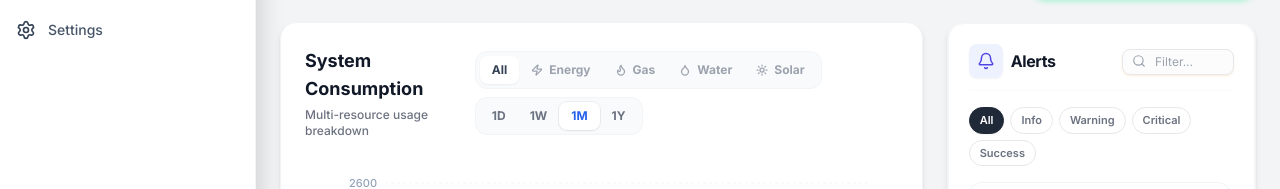
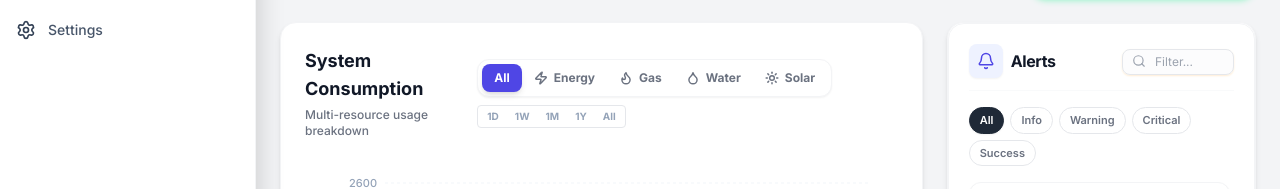
Before and after one commit to shubhu9921/embel-AMR-Frontend, a React (Vite) app: page / in a window 1280 px wide. Shown: the part 404-593 px from the top of the page. Built offline with nearby package versions, Linux system fonts and the light colour scheme; grey boxes are pictures that could not be loaded.

Commit message:
Updated dashboard and alert pages

```diff
--- a/src/pages/Alerts.jsx
+++ b/src/pages/Alerts.jsx
@@ -74,18 +74,28 @@ export default function AlertsPage() {
         {/* Controls */}
         <div className="bg-white p-4 rounded-xl border border-gray-200 shadow-sm flex flex-col sm:flex-row gap-4 items-center justify-between">
           <div className="flex items-center gap-2 w-full sm:w-auto overflow-x-auto pb-2 sm:pb-0 [&::-webkit-scrollbar]:hidden [-ms-overflow-style:'none'] [scrollbar-width:'none']">
-            {['all', 'critical', 'warning', 'info', 'success'].map((type) => (
+            {['all', 'critical', 'warning', 'info', 'success'].map((type) => {
+              const hoverStyles = {
+                all: 'hover:bg-slate-100 hover:text-slate-900 hover:border-slate-300',
+                critical: 'hover:bg-red-50 hover:text-red-600 hover:border-red-200',
+                warning: 'hover:bg-amber-50 hover:text-amber-600 hover:border-amber-200',
+                info: 'hover:bg-blue-50 hover:text-blue-600 hover:border-blue-200',
+                success: 'hover:bg-emerald-50 hover:text-emerald-600 hover:border-emerald-200',
+              };
+
+              return (
                 <button
                   key={type}
                   onClick={() => setFilterType(type)}
                   className={`capitalize px-3 py-1.5 rounded-lg text-xs font-semibold transition-all border ${filterType === type
                     ? 'bg-slate-900 text-white border-slate-900 shadow-md'
-                  : 'bg-white text-gray-500 border-gray-200 hover:bg-orange-50 hover:text-orange-600 hover:border-orange-200'
+                    : `bg-white text-gray-500 border-gray-200 ${hoverStyles[type]}`
                     }`}
                 >
                   {type}
                 </button>
-            ))}
+              )
+            })}
           </div>
 
           <div className="relative w-full sm:w-64 group">
--- a/src/pages/Dashboard.jsx
+++ b/src/pages/Dashboard.jsx
@@ -7,7 +7,7 @@ import {
     AreaChart, Area, Tooltip, CartesianGrid, XAxis, YAxis,
     BarChart, Bar, Label
 } from "recharts";
-import { LayoutDashboard, Flame, Droplet, Zap, Wind, AlertTriangle, Info, CheckCircle, Maximize2, X, Gauge, Sun } from "lucide-react";
+import { LayoutDashboard, Flame, Droplet, Zap, Wind, AlertTriangle, Info, CheckCircle, Maximize2, X, Gauge, Sun, Activity } from "lucide-react";
 import { TimeFilter } from "./TimeFilter";
 import { AlertsPanel } from "./AlertsPanel";
 
@@ -268,49 +268,33 @@ export default function Dashboard() {
 
                             <div className="flex flex-wrap items-center gap-2">
                                 {/* Resource Selector */}
-                                <div className="flex bg-gray-50 p-1 rounded-xl border border-gray-100">
+                                <div className="flex bg-white p-1 rounded-xl border border-gray-100 shadow-sm">
                                     {[
-                                        { id: 'All', label: 'All', icon: LayoutDashboard, color: 'text-gray-600', activeBg: 'bg-white shadow-sm' },
-                                        { id: 'Energy', label: 'Energy', icon: Zap, color: 'text-emerald-600', activeBg: 'bg-emerald-50 text-emerald-700 shadow-sm ring-1 ring-emerald-100' },
-                                        { id: 'Gas', label: 'Gas', icon: Flame, color: 'text-orange-600', activeBg: 'bg-orange-50 text-orange-700 shadow-sm ring-1 ring-orange-100' },
-                                        { id: 'Water', label: 'Water', icon: Droplet, color: 'text-cyan-600', activeBg: 'bg-cyan-50 text-cyan-700 shadow-sm ring-1 ring-cyan-100' },
-                                        { id: 'Solar', label: 'Solar', icon: Sun, color: 'text-amber-600', activeBg: 'bg-amber-50 text-amber-700 shadow-sm ring-1 ring-amber-100' },
+                                        { id: 'All', label: 'All', icon: LayoutDashboard, activeBg: 'bg-indigo-600 text-white shadow-md', inactiveBg: 'hover:bg-indigo-50 text-gray-500' },
+                                        { id: 'Energy', label: 'Energy', icon: Zap, activeBg: 'bg-emerald-500 text-white shadow-md', inactiveBg: 'hover:bg-emerald-50 text-gray-500' },
+                                        { id: 'Gas', label: 'Gas', icon: Flame, activeBg: 'bg-orange-500 text-white shadow-md', inactiveBg: 'hover:bg-orange-50 text-gray-500' },
+                                        { id: 'Water', label: 'Water', icon: Droplet, activeBg: 'bg-cyan-500 text-white shadow-md', inactiveBg: 'hover:bg-cyan-50 text-gray-500' },
+                                        { id: 'Solar', label: 'Solar', icon: Sun, activeBg: 'bg-amber-500 text-white shadow-md', inactiveBg: 'hover:bg-amber-50 text-gray-500' },
                                     ].map(res => (
                                         <button
                                             key={res.id}
                                             onClick={() => setActiveResource(res.id)}
                                             className={`
-                                                flex items-center gap-1.5 px-3 py-1.5 text-xs font-bold rounded-lg transition-all
+                                                flex items-center gap-1.5 px-3 py-1.5 text-xs font-bold rounded-lg transition-all duration-300
                                                 ${activeResource === res.id
                                                     ? res.activeBg
-                                                    : 'text-gray-400 hover:text-gray-600 hover:bg-gray-200/50'
+                                                    : res.inactiveBg
                                                 }
                                             `}
                                         >
-                                            {res.id !== 'All' && <res.icon size={12} strokeWidth={2.5} />}
+                                            {res.id !== 'All' && <res.icon size={14} strokeWidth={2.5} />}
                                             {res.label}
                                         </button>
                                     ))}
                                 </div>
 
                                 {/* Time Filter */}
-                                <div className="flex bg-gray-50 p-1 rounded-xl border border-gray-100">
-                                    {['1D', '1W', '1M', '1Y'].map(range => (
-                                        <button
-                                            key={range}
-                                            onClick={() => setConsumptionTimeRange(range)}
-                                            className={`
-                                                px-3 py-1.5 text-xs font-bold rounded-lg transition-all
-                                                ${consumptionTimeRange === range
-                                                    ? 'bg-white text-blue-600 shadow-sm ring-1 ring-black/5'
-                                                    : 'text-gray-500 hover:text-gray-700 hover:bg-gray-200/50'
-                                                }
-                                            `}
-                                        >
-                                            {range}
-                                        </button>
-                                    ))}
-                                </div>
+                                <TimeFilter selected={consumptionTimeRange} onChange={setConsumptionTimeRange} showAll={true} />
                             </div>
                         </div>
                         <div className="flex-1 w-full min-h-0">
@@ -385,9 +369,19 @@ export default function Dashboard() {
                         <span className="text-sm uppercase tracking-wide">Live System Parameters</span>
                     </div>
                     <div className="flex-1 grid grid-cols-2 md:grid-cols-3 lg:grid-cols-6 gap-4 w-full">
-                        {systemParameters.map((p, i) => (
-                            <div key={i} className="flex flex-col bg-white p-3 rounded-xl border border-gray-200 shadow-md hover:shadow-xl hover:-translate-y-1 hover:border-blue-300 transition-all duration-300 cursor-pointer group">
-                                <span className="text-[10px] text-gray-500 font-bold uppercase tracking-wider mb-1 group-hover:text-blue-600 transition-colors">{p.label}</span>
+                        {[
+                            { label: 'Grid Freq', value: '50.02 Hz', icon: Activity, color: 'emerald', theme: 'to-emerald-100/60' },
+                            { label: 'Water Pres', value: '3.4 bar', icon: Droplet, color: 'cyan', theme: 'to-cyan-100/60' },
+                            { label: 'Gas PSI', value: '2.1 psi', icon: Flame, color: 'orange', theme: 'to-orange-100/60' },
+                            { label: 'Solar Out', value: '4.2 kW', icon: Sun, color: 'amber', theme: 'to-amber-100/60' },
+                            { label: 'Avg Temp', value: '24°C', icon: Info, color: 'blue', theme: 'to-blue-100/60' },
+                            { label: 'Humidity', value: '45%', icon: Wind, color: 'indigo', theme: 'to-indigo-100/60' },
+                        ].map((p, i) => (
+                            <div key={i} className={`flex flex-col bg-gradient-to-br from-white ${p.theme} p-3 rounded-xl border border-gray-200 shadow-md hover:shadow-lg hover:-translate-y-1 hover:border-${p.color}-300 transition-all duration-300 cursor-pointer group`}>
+                                <div className="flex items-center justify-between mb-2">
+                                    <span className={`text-[10px] text-gray-500 font-bold uppercase tracking-wider group-hover:text-${p.color}-600 transition-colors`}>{p.label}</span>
+                                    <p.icon className={`w-4 h-4 text-gray-400 group-hover:text-${p.color}-600 transition-colors`} />
+                                </div>
                                 <span className="text-sm font-mono font-extrabold text-gray-900">{p.value}</span>
                                 <div className="hidden group-hover:flex items-center gap-1 mt-1 animate-in fade-in slide-in-from-top-1">
                                     <span className="w-1.5 h-1.5 rounded-full bg-emerald-500"></span>
--- a/src/pages/StatCard.jsx
+++ b/src/pages/StatCard.jsx
@@ -2,13 +2,13 @@ import React from 'react';
 import { TrendingDown, TrendingUp } from 'lucide-react';
 
 const colorClasses = {
-  blue: 'bg-gradient-to-br from-white to-blue-100/60 border-blue-200',
-  green: 'bg-gradient-to-br from-white to-emerald-100/60 border-emerald-200',
-  purple: 'bg-gradient-to-br from-white to-purple-100/60 border-purple-200',
-  orange: 'bg-gradient-to-br from-white to-orange-100/60 border-orange-200',
-  red: 'bg-gradient-to-br from-white to-red-100/60 border-red-200',
-  cyan: 'bg-gradient-to-br from-white to-cyan-100/60 border-cyan-200',
-  amber: 'bg-gradient-to-br from-white to-amber-100/60 border-amber-200',
+  blue: 'border-blue-200',
+  green: 'border-emerald-200',
+  purple: 'border-purple-200',
+  orange: 'border-orange-200',
+  red: 'border-red-200',
+  cyan: 'border-cyan-200',
+  amber: 'border-amber-200',
 };
 
 export function StatCard({
@@ -25,7 +25,7 @@ export function StatCard({
   const isPositiveTrend = trend !== undefined && trend < 0;
 
   return (
-    <div className={`rounded-2xl shadow-sm border ${colorClasses[color] || 'bg-white border-gray-100'} ${compact ? 'p-3' : 'p-4'} transition-all duration-300 hover:shadow-xl hover:-translate-y-1 cursor-pointer h-full flex flex-col justify-between relative overflow-hidden group`}>
+    <div className={`rounded-2xl shadow-sm border ${colorClasses[color] || 'border-gray-100'} bg-white ${compact ? 'p-3' : 'p-4'} transition-all duration-300 hover:shadow-xl hover:-translate-y-1 hover:bg-orange-50/50 hover:border-orange-200 cursor-pointer h-full flex flex-col justify-between relative overflow-hidden group`}>
 
       {/* Background Decor */}
       <div className="absolute top-0 right-0 w-24 h-24 bg-gradient-to-br from-white/40 to-transparent rounded-bl-3xl -mr-4 -mt-4 opacity-50 group-hover:opacity-100 transition-opacity"></div>
--- a/src/pages/TimeFilter.jsx
+++ b/src/pages/TimeFilter.jsx
@@ -1,9 +1,10 @@
-export function TimeFilter({ selected, onChange, onEnlarge, compact = false }) {
+export function TimeFilter({ selected, onChange, onEnlarge, compact = false, showAll = false }) {
   const options = [
     { value: 'day', label: '1D' },
     { value: 'week', label: '1W' },
     { value: 'month', label: '1M' },
     { value: 'year', label: '1Y' },
+    ...(showAll ? [{ value: 'all', label: 'All' }] : []),
   ];
 
   return (
@@ -14,8 +15,8 @@ export function TimeFilter({ selected, onChange, onEnlarge, compact = false }) {
             key={option.value}
             onClick={() => onChange(option.value)}
             className={`px-2 py-0.5 rounded ${compact ? 'text-[9px]' : 'text-[10px]'} font-bold transition-colors ${selected === option.value
-              ? 'bg-white text-blue-600 shadow-sm border border-gray-100'
-              : 'text-slate-400 hover:text-slate-600 hover:bg-slate-50'
+              ? 'bg-white text-orange-600 shadow-sm border border-gray-100 ring-1 ring-orange-500/20'
+              : 'text-slate-400 hover:text-orange-600 hover:bg-orange-50'
               }`}
           >
             {option.label}
```
Also changed, not shown: src/pages/AlertsPanel.jsx (+12 -3 lines), src/pages/Analysis.jsx (+5 -5 lines). Lines whose indentation alone changed are shown as unchanged.
